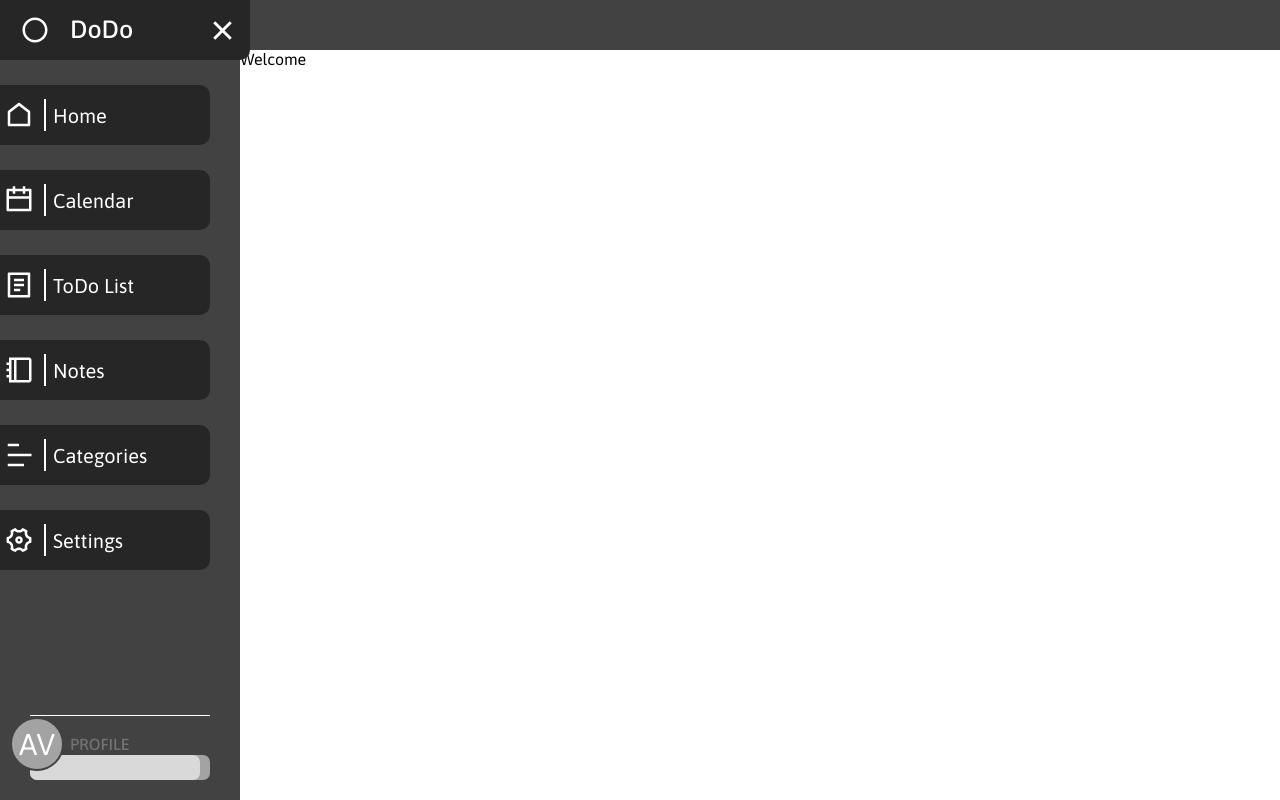
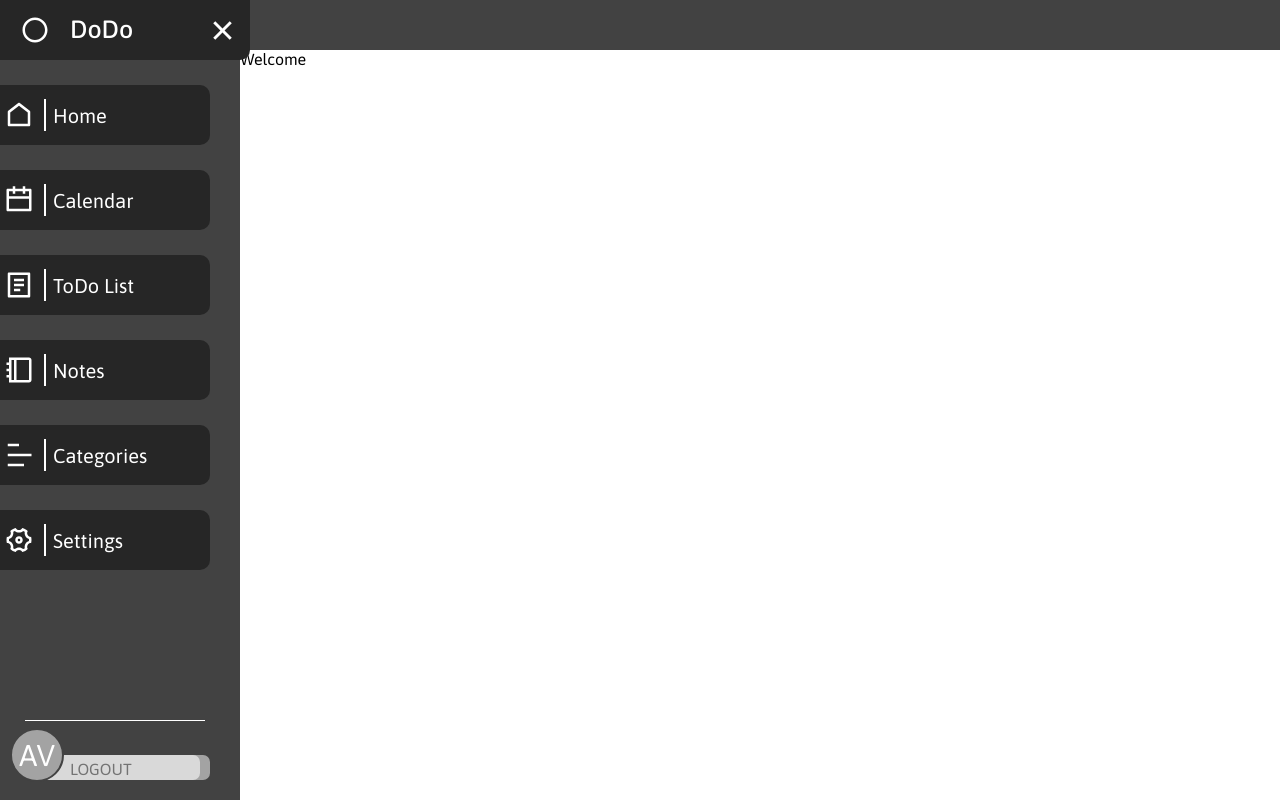
Before and after one commit to akai-org/dodo, a React (Vite) app in the folder apps/frontend/: page / in a window 1280 px wide. Built offline with nearby package versions, Linux system fonts and the light colour scheme; no server answers; sample sign-in values are in the browser's storage.

Commit message:
[F-4] Navbar Profile Component (#6)
* NavbarProfile component

Moved the profile to a seperate component, added logout logic, slightly remade style to allow easier onClick logic

```diff
--- a/apps/frontend/src/layout/navbar/Navbar.module.scss
+++ b/apps/frontend/src/layout/navbar/Navbar.module.scss
@@ -101,20 +101,7 @@
     }
 
     &.menuItemActive,
-    &.menuLinkTag{
-        display: none;
-    }
-    &.logoutBackgroundSnippet{
-        // display: none;
-        width: 0;
-    }
-    &.logoutBackground{
-        width: 0;
-    }
-    &.line{
-        width: 0;
-    }
-    &.userTextContainer{
+    &.menuLinkTag {
         display: none;
     }
 }
@@ -158,16 +145,7 @@
         display: none;
     }
 
-    &.userContainer{
-        width: 100%;
-        height: 100%;
-        justify-content: center;
-        align-items: center;
-    }
-    &.logoutBackgroundSnippet{
-        margin-left: 0px;
-        margin-bottom: 0px;
-    }
+
 }
 
 // HIDE MENU
@@ -249,7 +227,6 @@
     border-bottom-right-radius: 10px;
     border-top-right-radius: 10px;
     background-color: var(--third-color);
-
     transition: 0.2s;
 }
 
@@ -294,7 +271,8 @@
     .menuLinkIcon {
         font-size: 31px;
         transition: 0.2s;
-        > svg{
+
+        >svg {
             position: absolute;
             align-self: center;
             justify-self: center;
@@ -318,7 +296,7 @@
     font-size: 30px;
     justify-content: center;
 
-    > svg{
+    >svg {
         position: absolute;
         align-self: center;
         justify-self: center;
@@ -346,93 +324,3 @@
     text-wrap: nowrap;
     font-size: 20px;
 }
-
-// DOWN USER INFO
-.userContainer {
-    transition: 0.2s;
-    display: flex;
-    flex-direction: column;
-}
-
-.userInfoContainer {
-    transition: 0.2s;
-    display: flex;
-    flex-wrap: nowrap;
-    flex-direction: row;
-    align-items: center;
-    justify-content: flex-start;
-}
-
-.userTextContainer {
-    transition: 0.2s;
-    display: flex;
-    flex-direction: column;
-}
-
-.userLogo {
-    display: flex;
-    position: absolute;
-    width: 50px;
-    height: 50px;
-    margin-top: -22px;
-    margin-left: -20px;
-    align-items: center;
-    justify-content: center;
-    border-radius: 50%;
-    background-color: var(--darkgray-color);
-    font-size: 30px;
-    border: solid 2px hsl(0, 0%, 26%);
-    color: var(--basebg-color);
-}
-
-.userName {
-    transition: 0.2s;
-    font-size: 1.3rem;
-    color: var(--basebg-color);
-    margin-top: -25px;
-    margin-left: 40px;
-}
-
-.userLogout {
-    align-self: flex-start;
-    padding-top: 0.3rem;
-    margin-left: 40px;
-    color: hsl(0, 0%, 45%);
-    font-weight: 500;
-}
-
-.logoutBackground {
-    transition: 0.2s;
-    width: 170px;
-    height: 25px;
-    position: absolute;
-    border-radius: 7px;
-    background-color: var(--lightgray-color);
-}
-
-.line {
-    transition: 0.2s;
-    position: absolute;
-    width: 180px;
-    height: 1px;
-    left: 0px;
-    background-color: white;
-    top: -40px;
-}
-
-.logoutBackgroundSnippet {
-    transition: 0.2s;
-    width: 180px;
-    height: 25px;
-    margin-left: 30px;
-    margin-bottom: 30px;
-    border-radius: 7px;
-    background-color: var(--darkgray-color);
-}
-
-// Hiding user info if height too little
-@media screen and (max-height: 666px) {
-    .userContainer {
-        display: none;
-    }
-}
--- a/apps/frontend/src/layout/navbar/Navbar.tsx
+++ b/apps/frontend/src/layout/navbar/Navbar.tsx
@@ -1,29 +1,25 @@
-import {
-    useState, useLayoutEffect, useEffect, ReactElement
-} from 'react';
+import { useState, useLayoutEffect, useEffect, ReactElement } from 'react';
 
 import styles from './Navbar.module.scss';
 
 import { NavbarItems } from './NavbarItems.tsx';
-import {NavbarModuleParent} from "./navbarmodule/NavbarModule.tsx";
-import { RiMenuFill } from "react-icons/ri";
-import { RiCloseFill } from "react-icons/ri";
-import { RiCheckboxBlankCircleLine } from "react-icons/ri";
-import {Route} from "../../router/router.types.ts";
-import useAuthApi from '../../api/useAuthApi.tsx';
-
-
+import { NavbarModuleParent } from './navbarmodule/NavbarModule.tsx';
+import { RiMenuFill } from 'react-icons/ri';
+import { RiCloseFill } from 'react-icons/ri';
+import { RiCheckboxBlankCircleLine } from 'react-icons/ri';
+import { Route } from '../../router/router.types.ts';
+import NavbarProfile from './NavbarProfile/NavbarProfile.tsx';
 
 // CONSTANTS
 const FULL_MENU_BREAKPOINT = 1024;
 const SHORT_MENU_BREAKPOINT = 768;
 
 const COLLAPSE_ICON = <RiCloseFill />;
-const EXPAND_ICON = <RiMenuFill/>;
+const EXPAND_ICON = <RiMenuFill />;
 
-interface Mode {
+export interface Mode {
     class: string;
-    number: number,
+    number: number;
     icon: ReactElement;
 }
 
@@ -52,8 +48,6 @@ const initializeMenu = (): Mode => {
 
 const Navbar = () => {
     const location = window.location;
-    const { useCurrentUser } = useAuthApi();
-    const { data: user } = useCurrentUser();
 
     const [windowWidth, setWindowWidth] = useState(window.innerWidth);
     const [mode, setMode] = useState<Mode>(initializeMenu());
@@ -92,7 +86,6 @@ const Navbar = () => {
     }, [windowWidth]);
 
     useEffect(() => {
-
         const handleResize = () => {
             if (window.innerWidth !== windowWidth)
                 setWindowWidth(window.innerWidth);
@@ -104,7 +97,6 @@ const Navbar = () => {
             window.removeEventListener('resize', handleResize);
         };
     }, []);
-
     return (
         <>
             <div className={`${styles.top}  ${styles[mode.class]}`}>
@@ -136,7 +128,7 @@ const Navbar = () => {
                         {mode.icon}
                     </div>
                 </div>
-                <NavbarModuleParent modeClass={mode.class}/>
+                <NavbarModuleParent modeClass={mode.class} />
             </div>
 
             <nav className={`${styles.side} ${mode.class}`}>
@@ -191,23 +183,7 @@ const Navbar = () => {
                         })}
                     </ul>
                 </div>
-
-                <div className={`${styles.userContainer} ${mode.class}`}>
-                    <div className={`${styles.logoutBackgroundSnippet} ${mode.class}`}>
-                        <div className={`${styles.logoutBackground} ${mode.class}`}>
-                            <div className={`${styles.userInfoContainer} ${mode.class}`}>
-                                <div className={`${styles.userLogo} ${mode.class}`}>AV</div>
-                                <div className={`${styles.userTextContainer} ${mode.class}`} >
-                                    <div className={`${styles.line} ${mode.class}`}></div>
-                                    <div className={`${styles.userName} ${mode.class}`}>
-                                        {user?.username ?? ''}
-                                    </div>
-                                    <div className={`${styles.userLogout} ${mode.class}`} >PROFILE</div>
-                                </div>
-                            </div>
-                        </div>
-                    </div>
-                </div>
+                <NavbarProfile mode={mode} />
             </nav>
         </>
     );
--- /dev/null
+++ b/apps/frontend/src/layout/navbar/NavbarProfile/NavbarProfile.module.scss
@@ -0,0 +1,131 @@
+.userContainer {
+    transition: 0.2s;
+    display: flex;
+    flex-direction: column;
+}
+
+.userInfoContainer {
+    transition: 0.2s;
+    display: flex;
+    flex-wrap: nowrap;
+    flex-direction: row;
+    align-items: center;
+    justify-content: flex-start;
+}
+
+.userTextContainer {
+    transition: 0.2s;
+    display: flex;
+    flex-direction: column;
+}
+
+.userLogo {
+    display: flex;
+    position: absolute;
+    width: 50px;
+    height: 50px;
+    z-index: 2;
+    margin-left: -20px;
+    align-items: center;
+    justify-content: center;
+    border-radius: 50%;
+    background-color: var(--darkgray-color);
+    font-size: 30px;
+    border: solid 2px hsl(0, 0%, 26%);
+    color: #fff;
+    user-select: none;
+}
+
+.userName {
+    transition: 0.2s;
+    font-size: 1.3rem;
+    color: #fff;
+    margin-top: -25px;
+    margin-left: 40px;
+}
+
+.userLogout {
+    align-self: flex-start;
+    padding-top: 0.3rem;
+    margin-left: 40px;
+    color: hsl(0, 0%, 45%);
+    font-weight: 400;
+}
+
+.logoutBackground {
+    transition: 0.2s;
+    width: 170px;
+    height: 25px;
+    position: absolute;
+    border-radius: 7px;
+    background-color: var(--lightgray-color);
+    cursor: pointer;
+    user-select: none;
+}
+
+.line {
+    transition: 0.2s;
+    position: absolute;
+    width: 180px;
+    height: 1px;
+    left: 25px;
+    background-color: white;
+    top: 90%;
+}
+
+.logoutBackgroundSnippet {
+    transition: 0.2s;
+    width: 180px;
+    height: 25px;
+    margin-left: 30px;
+    margin-bottom: 30px;
+    border-radius: 7px;
+    background-color: var(--darkgray-color);
+}
+
+.short {
+    &.logoutBackgroundSnippet {
+        width: 0;
+    }
+
+    &.logoutBackground {
+        width: 0;
+    }
+
+    &.userLogout {
+        display: none;
+    }
+
+    &.line {
+        width: 0;
+    }
+
+    &.userTextContainer {
+        display: none;
+    }
+}
+
+.mobile {
+    &.userContainer {
+        width: 100%;
+        height: 100%;
+        justify-content: center;
+        align-items: center;
+    }
+
+    &.logoutBackgroundSnippet {
+        margin-left: 0px;
+        margin-bottom: 0px;
+    }
+
+    &.line {
+        display: none;
+    }
+}
+
+// Hiding user info if height too little
+@media screen and (max-height: 666px) {
+    .userContainer {
+        display: none;
+    }
+}
--- /dev/null
+++ b/apps/frontend/src/layout/navbar/NavbarProfile/NavbarProfile.tsx
@@ -0,0 +1,91 @@
+import { FC, ReactElement, useEffect, useState } from 'react';
+
+import styles from './NavbarProfile.module.scss';
+
+import { Mode } from '../Navbar';
+import useAuthApi from '../../../api/useAuthApi';
+import { removeAccessToken } from '../../../auth/auth.utils';
+
+interface NavbarProfileProps {
+    mode: Mode;
+}
+function logOut() {
+    new Promise((resolve, reject) => {
+        try {
+            removeAccessToken();
+            resolve('Logged out');
+        } catch (e) {
+            reject(e);
+        }
+    })
+        .then(() => {
+            window.location.reload();
+        })
+        .catch((e) => {
+            throw new Error(e);
+        });
+}
+
+const NavbarProfile: FC<NavbarProfileProps> = ({ mode }): ReactElement => {
+    const { useCurrentUser } = useAuthApi();
+    const { data: user } = useCurrentUser();
+    const [profileMode, setProfileMode] = useState({
+        class: '',
+    });
+    useEffect(() => {
+        switch (mode.number) {
+            case 0:
+                setProfileMode({ class: styles.hide });
+                break;
+            case 1:
+                setProfileMode({ class: styles.mobile });
+                break;
+            case 2:
+                setProfileMode({ class: styles.short });
+                break;
+            case 3:
+                setProfileMode({ class: '' });
+                break;
+        }
+    }, [mode]);
+
+    return (
+        <div className={`${styles.userContainer} ${profileMode.class}`}>
+            <div
+                className={`${styles.logoutBackgroundSnippet} ${profileMode.class}`}
+            >
+                <div
+                    className={`${styles.logoutBackground} ${profileMode.class}`}
+                >
+                    <div
+                        onClick={logOut}
+                        className={`${styles.userLogout} ${profileMode.class}`}
+                    >
+                        LOGOUT
+                    </div>
+                </div>
+                <div
+                    className={`${styles.userInfoContainer} ${profileMode.class}`}
+                >
+                    <div className={`${styles.userLogo} ${profileMode.class}`}>
+                        AV
+                    </div>
+                    <div
+                        className={`${styles.userTextContainer} ${profileMode.class}`}
+                    >
+                        <div
+                            className={`${styles.line} ${profileMode.class}`}
+                        ></div>
+                        <div
+                            className={`${styles.userName} ${profileMode.class}`}
+                        >
+                            {user?.username ?? ''}
+                        </div>
+                    </div>
+                </div>
+            </div>
+        </div>
+    );
+};
+
+export default NavbarProfile;
```
Also changed, not shown: apps/frontend/src/auth/Guard.tsx (+6 -4 lines), apps/frontend/src/auth/auth.utils.ts (+5 -5 lines).
